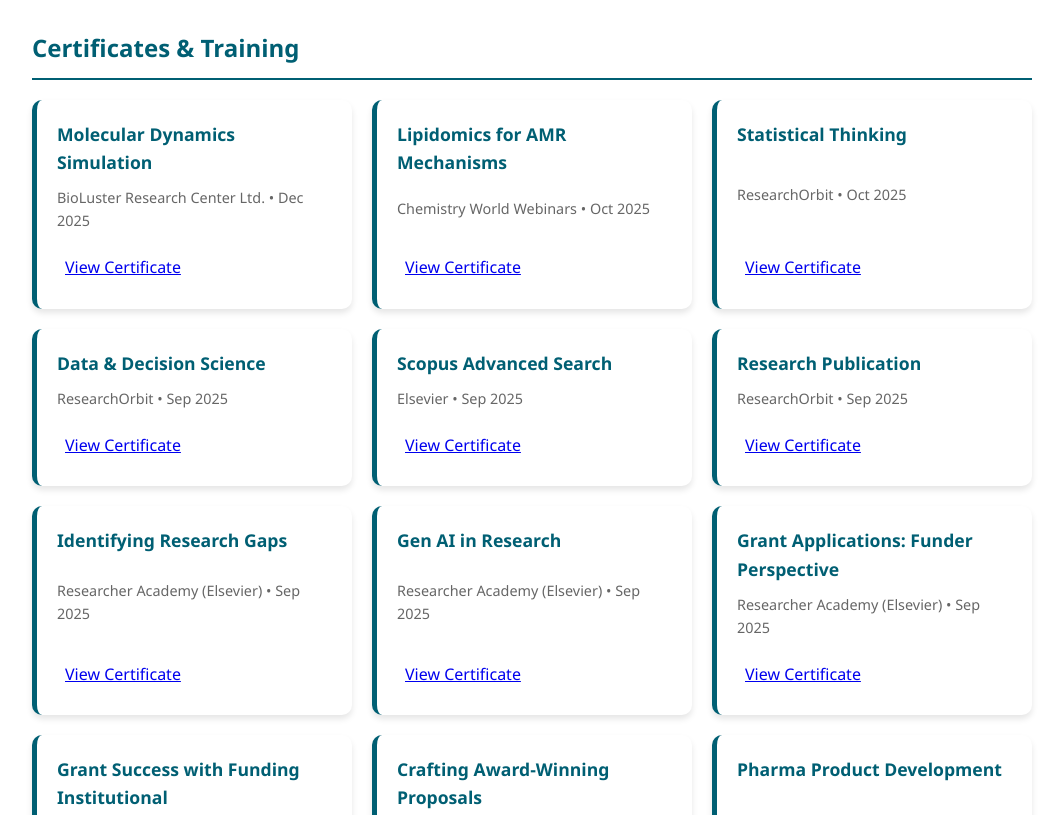
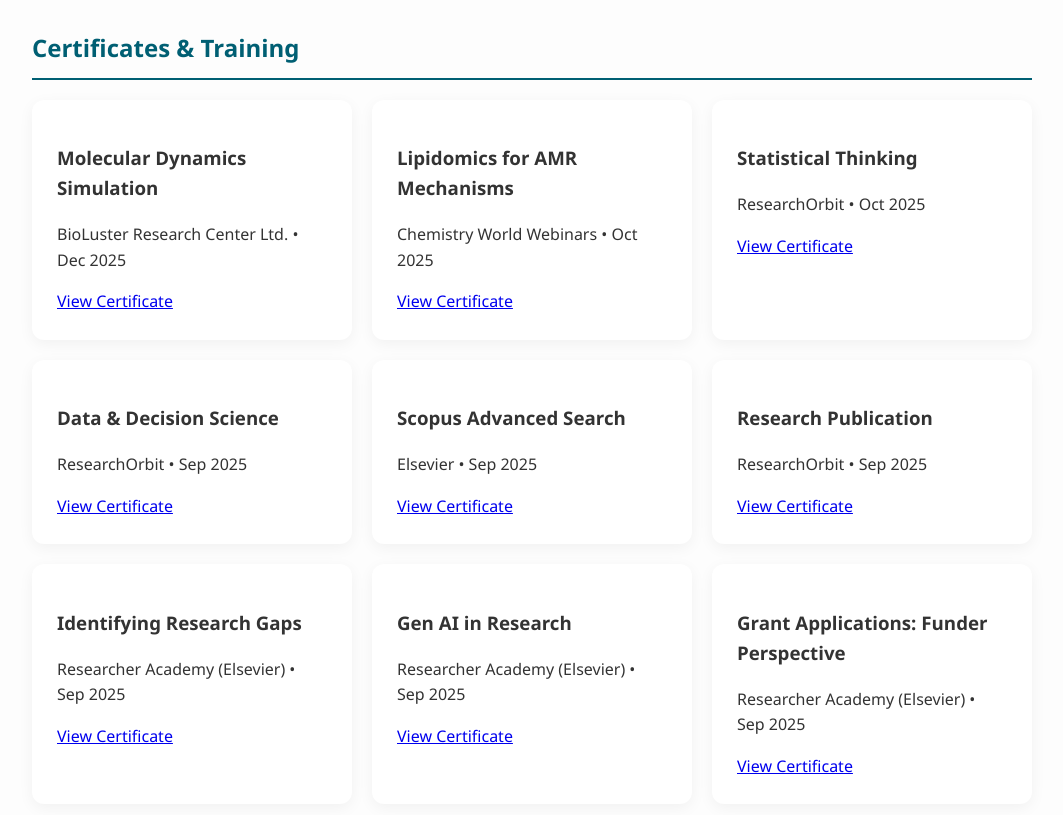
Before and after one commit to dipubishwas68-ops/dipubishwas68-ops.github.io, a plain HTML site: page index.html in a window 1280 px wide. Shown: the part 2406-3221 px from the top of the page, without its empty margins (108-1171 px from the left). Drawn offline with Linux system fonts and the light colour scheme.

Commit message:
Update style.css

```diff
--- a/style.css
+++ b/style.css
@@ -10,7 +10,9 @@
     line-height: 1.6;
     margin: 0;
     color: var(--text-dark);
+    background-color: #fdfdfd; /* Slight off-white background makes cards pop */
 }
+
 /* Navigation */
 nav {
     background: #fff;
@@ -97,48 +99,18 @@
     margin-top: 40px;
 }
 
-/* --- New Certificate Section Styles --- */
+/* --- New Certificate Card Styles (Like the Portfolio you liked) --- */
 
-/* The Grid: Creates a responsive layout (cards adjust to screen size) */
 .certificates-grid {
     display: grid;
-    grid-template-columns: repeat(auto-fit, minmax(300px, 1fr));
+    grid-template-columns: repeat(auto-fit, minmax(280px, 1fr)); /* Responsive columns */
     gap: 20px;
     margin-top: 20px;
 }
 
-/* The Card: White box with shadow */
 .certificate-card {
     background: white;
-    padding: 20px;
-    border-radius: 10px;
-    box-shadow: 0 4px 6px rgba(0, 0, 0, 0.1);
-    transition: transform 0.3s ease, box-shadow 0.3s ease;
-    border-left: 5px solid var(--primary-color); /* Blue accent line */
-    display: flex;
-    flex-direction: column;
-    justify-content: space-between;
-}
-
-/* Hover Effect: Lifts the card slightly */
-.certificate-card:hover {
-    transform: translateY(-5px);
-    box-shadow: 0 8px 15px rgba(0, 0, 0, 0.2);
-}
-
-.certificate-card h3 {
-    margin: 0 0 10px 0;
-    font-size: 1.1rem;
-    color: var(--primary-color);
-}
-
-.certificate-card p {
-    font-size: 0.9rem;
-    color: #666;
-    margin: 0 0 15px 0;
-}
-
-/* The Button: Looks like a pill */
-.cert-btn {
-    display: inline-block;
-    padding: 8px
+    padding: 25px;
+    border-radius: 12px; /* Smooth rounded corners */
+    box-shadow: 0 4px 15px rgba(0, 0, 0, 0.05); /* Very soft, modern shadow */
+    transition: transform 0.3s ease, box-shadow 0.3s ease
```
